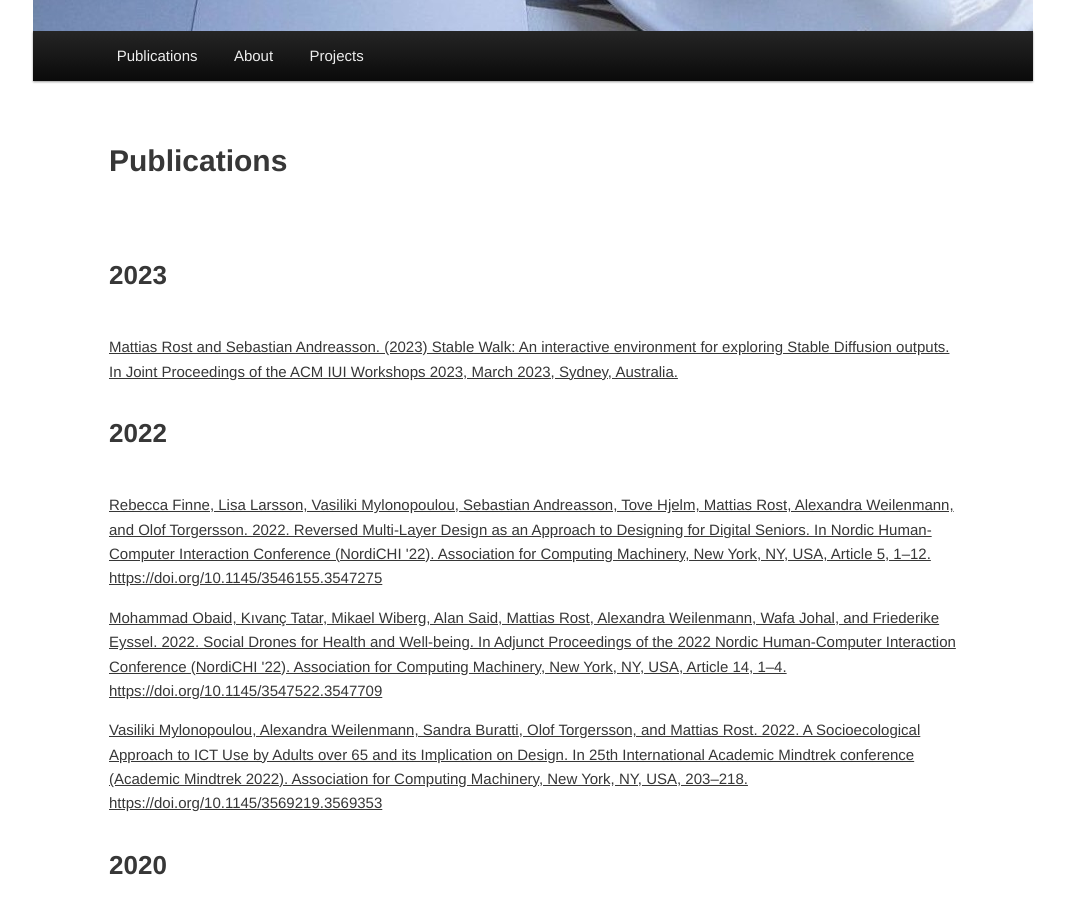
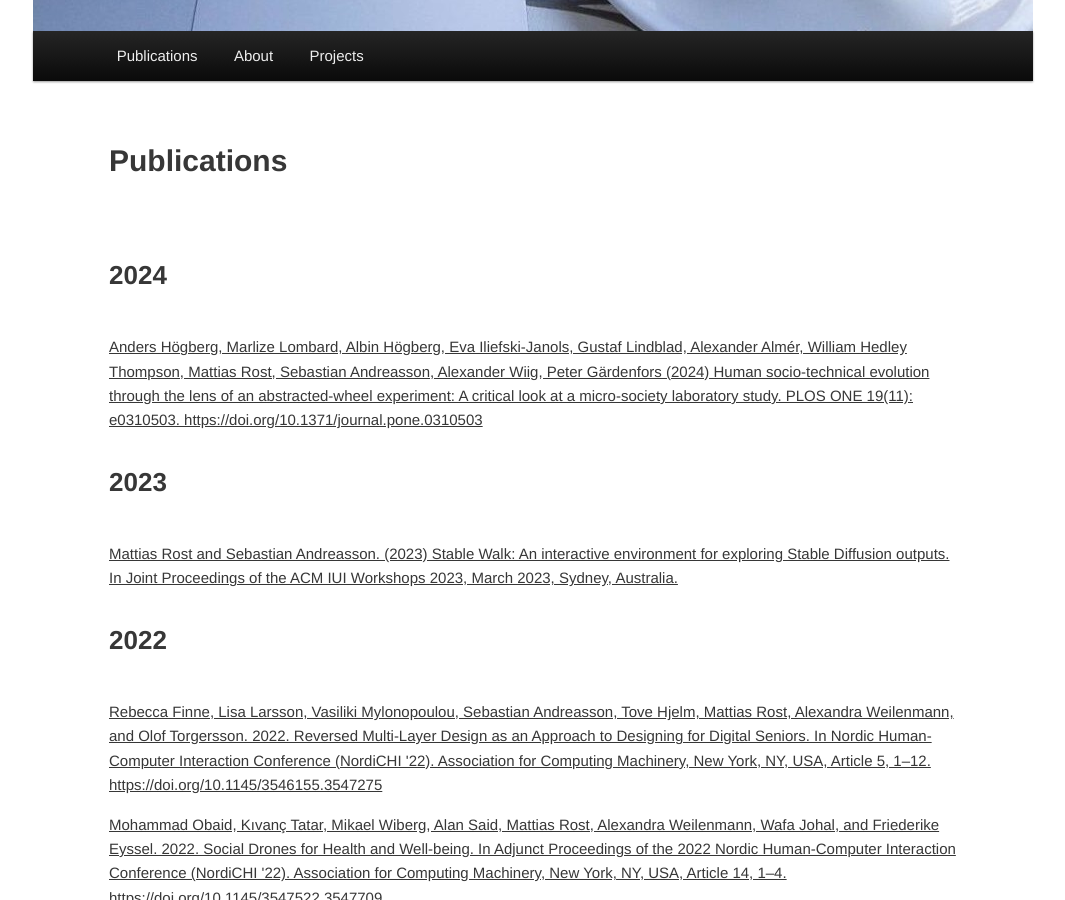
Before and after one commit to rrostt/rrostt.github.io, a Jekyll site: the page built from _pages/2011-09-24-publications.html, in a window 1280 px wide and 900 px high, scrolled down 452 px. Shown: the whole window, without its empty margins (107-1172 px from the left). Built offline with Jekyll 4.4.1, drawn with Linux system fonts in a browser that asks for light colours.

Commit message:
Add PLOS ONE article

```diff
--- a/_pages/2011-09-24-publications.html
+++ b/_pages/2011-09-24-publications.html
@@ -21,6 +21,15 @@ first_name: Mattias
 last_name: Rost
 permalink: "/publications/"
 ---
+    <h1>2024</h1>
+    <p><a href="https://journals.plos.org/plosone/article?id=10.1371/journal.pone.0310503">
+        Anders Högberg, Marlize Lombard, Albin Högberg, Eva Iliefski-Janols, Gustaf Lindblad, Alexander Almér, William Hedley Thompson, Mattias Rost, Sebastian Andreasson, Alexander Wiig, Peter Gärdenfors
+        (2024)
+        Human socio-technical evolution through the lens of an abstracted-wheel experiment: A critical look at a micro-society laboratory study.
+        PLOS ONE 19(11): e0310503. https://doi.org/10.1371/journal.pone.0310503
+    </a></p>
+
+
     <h1>2023</h1>
     <p><a href="https://hai-gen.github.io/2023/papers/7513-paper-HAIGEN-RostMattias.pdf">Mattias Rost and Sebastian
         Andreasson. (2023) Stable Walk: An interactive environment for exploring Stable Diffusion outputs. In Joint
```
